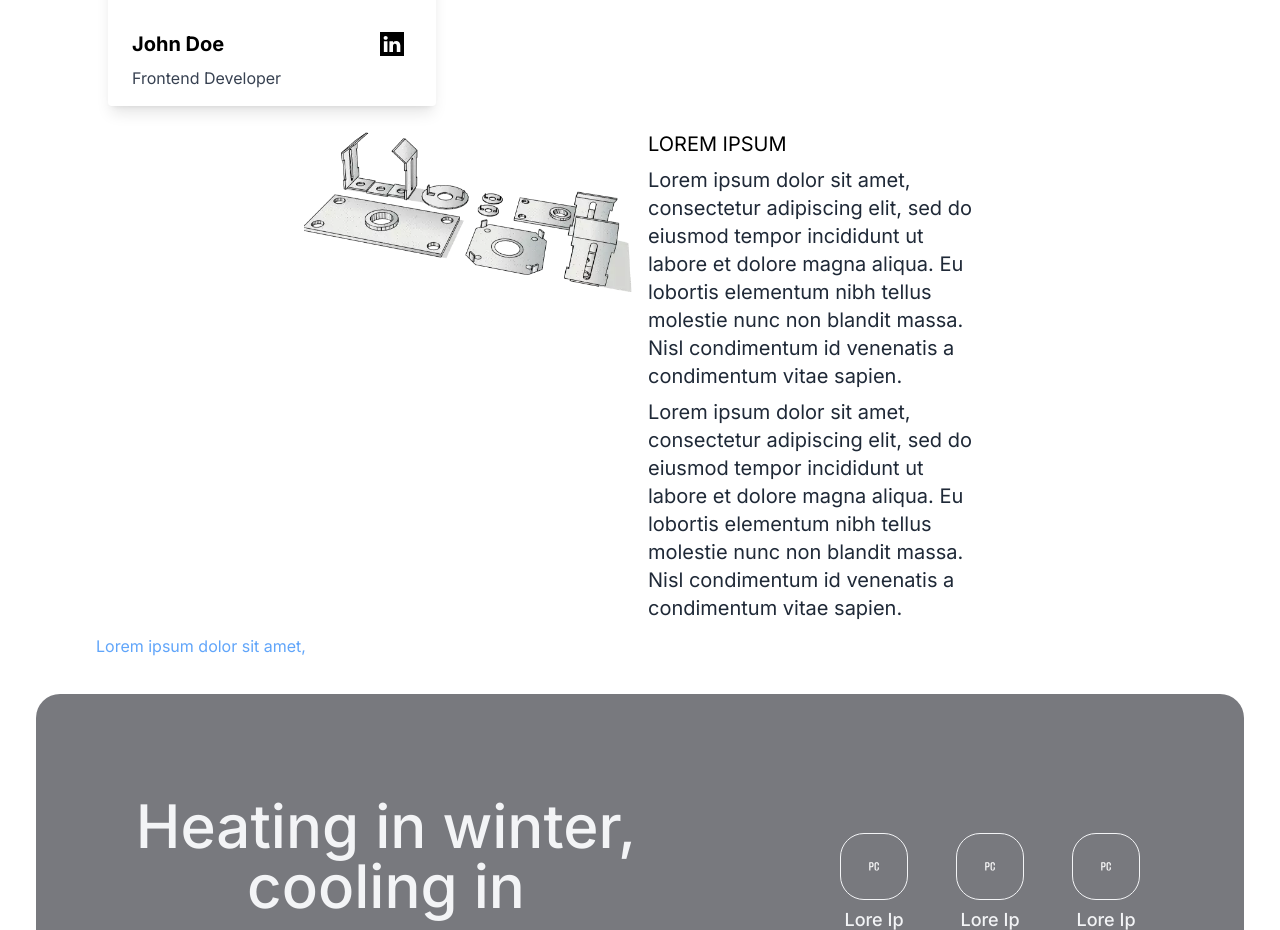
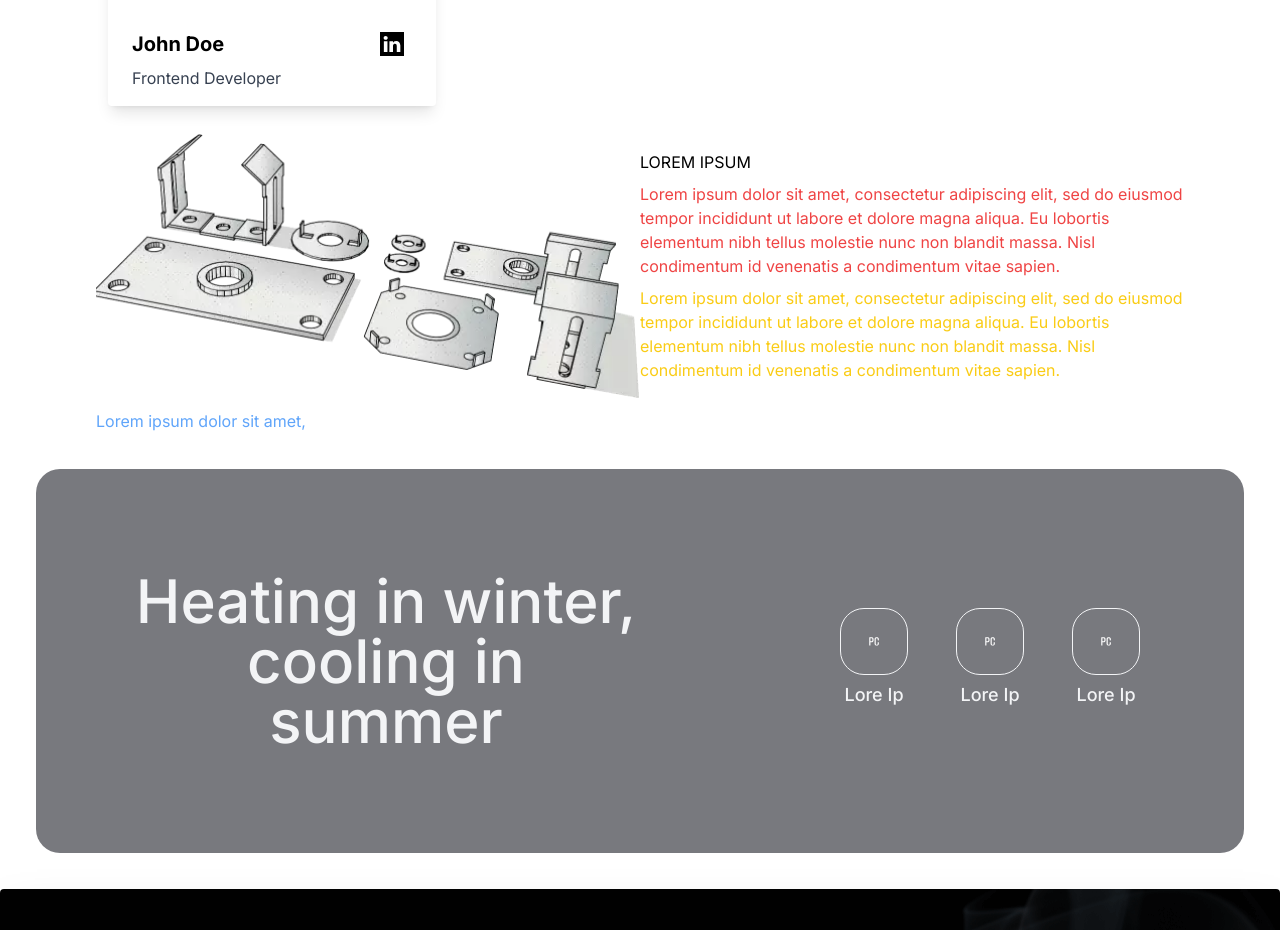
Before and after one commit to Recursive-Solutions-LLC/LandHelmet, a Next.js app: page / in a window 1280 px wide. Shown: the part 6306-7236 px from the top of the page. Built offline with nearby package versions, Linux system fonts and the light colour scheme.

Commit message:
LH-28: corrections to ServiceInfo2

```diff
--- a/src/app/components/containers/ServiceInfo2.tsx
+++ b/src/app/components/containers/ServiceInfo2.tsx
@@ -1,55 +1,110 @@
-import React, { useEffect, useRef, useState, JSX } from 'react';
+// import React, { useEffect, useRef, useState, JSX } from 'react';
 
-interface ServiceInfo2Model {
-  imageComponent: JSX.Element;
-  textComponent: JSX.Element;
+// interface ServiceInfo2Model {
+//   imageComponent: JSX.Element;
+//   textComponent: JSX.Element;
+// }
+
+// const ServiceInfo2 = (model: ServiceInfo2Model) => {
+//   const [isVisible, setIsVisible] = useState(false);
+
+//   const { imageComponent, textComponent } = model;
+
+//   const imageRef = useRef<HTMLImageElement>(null);
+//   const textRef = useRef<HTMLDivElement>(null);
+
+
+//   useEffect(() => {
+//     const observer = new IntersectionObserver(
+//       ([entry]) => {
+//         if (entry.isIntersecting) {
+//           setIsVisible(true);
+//           if(imageRef.current) {
+//             observer.unobserve(imageRef.current);
+//           }
+
+//           if(textRef.current) {
+//             observer.unobserve(textRef.current);
+//           }
+//         }
+//       },
+//       { threshold: 0.5 }
+//     );
+
+//     if(imageRef.current) {
+//         observer.observe(imageRef.current);
+//     }
+
+//     if(textRef.current) {
+//         observer.observe(textRef.current);
+//     }
+
+//     return () => observer.disconnect();
+//   }, []);
+
+//   return (
+//     <div className="grid my-3 grid-cols-1 md:grid-cols-2 justify-center max-w-2xl mx-auto">
+//       <div ref={imageRef} className={`mr-2 transition-opacity duration-500 ${isVisible ? 'opacity-100' : 'opacity-0'}`}>
+//         { React.cloneElement(imageComponent, { className: 'w-auto max-h-fit rounded-sm' }) }
+//       </div>
+//       <div ref={textRef} className={`ml-2 transition-opacity duration-500 ${isVisible ? 'opacity-100' : 'opacity-0'}`}>
+//         { React.cloneElement(textComponent, { className: 'w-auto max-h-fit text-xl text-gray-800 w-2/3' }) }
+//       </div>
+//     </div>
+//   );
+// };
+
+// export default ServiceInfo2;
+
+import React, { useEffect, useRef, useState } from 'react';
+import { motion, useAnimation } from 'framer-motion';
+
+interface TwoColumnLayoutProps {
+  imageComponent: React.ReactNode;
+  textComponent: React.ReactNode;
 }
 
-const ServiceInfo2 = (model: ServiceInfo2Model) => {
-  const [isVisible, setIsVisible] = useState(false);
-
-  const { imageComponent, textComponent } = model;
-
-  const imageRef = useRef<HTMLImageElement>(null);
-  const textRef = useRef<HTMLDivElement>(null);
-
+const ServiceInfo2: React.FC<TwoColumnLayoutProps> = ({ imageComponent, textComponent }) =>
+{
+  const containerRef = useRef<HTMLDivElement>(null);
+  const [isSmallScreen, setIsSmallScreen] = useState<boolean>(false);
+  const controlsLeft = useAnimation();
+  const controlsRight = useAnimation();
 
   useEffect(() => {
-    const observer = new IntersectionObserver(
-      ([entry]) => {
-        if (entry.isIntersecting) {
-          setIsVisible(true);
-          if(imageRef.current) {
-            observer.unobserve(imageRef.current);
-          }
+    const checkScreenSize = () => {
+      setIsSmallScreen(window.innerWidth < 768);
+    };
 
-          if(textRef.current) {
-            observer.unobserve(textRef.current);
-          }
-        }
-      },
-      { threshold: 0.5 }
-    );
-
-    if(imageRef.current) {
-        observer.observe(imageRef.current);
-    }
-
-    if(textRef.current) {
-        observer.observe(textRef.current);
-    }
-
-    return () => observer.disconnect();
+    checkScreenSize();
+    window.addEventListener('resize', checkScreenSize);
+    return () => window.removeEventListener('resize', checkScreenSize);
   }, []);
 
+  useEffect(() => {
+    if (containerRef.current) {
+      controlsLeft.start({ opacity: 1, x: 0 });
+      controlsRight.start({ opacity: 1, x: 0 });
+    }
+  }, [isSmallScreen, controlsLeft, controlsRight]);
+
   return (
-    <div className="grid my-3 grid-cols-1 md:grid-cols-2 justify-center max-w-2xl mx-auto">
-      <div ref={imageRef} className={`mr-2 transition-opacity duration-500 ${isVisible ? 'opacity-100' : 'opacity-0'}`}>
-        { React.cloneElement(imageComponent, { className: 'w-auto max-h-fit rounded-sm' }) }
-      </div>
-      <div ref={textRef} className={`ml-2 transition-opacity duration-500 ${isVisible ? 'opacity-100' : 'opacity-0'}`}>
-        { React.cloneElement(textComponent, { className: 'w-auto max-h-fit text-xl text-gray-800 w-2/3' }) }
-      </div>
+    <div className="flex flex-col md:flex-row w-full mb-2 overflow-hidden">
+      <motion.div ref={containerRef} initial={{ opacity: 0, x: isSmallScreen ? 0 : -100 }} animate={controlsLeft} transition={{ duration: 1 }} className="md:w-1/2 flex justify-center items-center">
+        {imageComponent}
+      </motion.div>
+      {isSmallScreen && (
+        <motion.div initial={{ opacity: 0, y: 100 }} animate={controlsRight} transition={{ duration: 1 }}
+          className="md:w-full flex justify-center items-center">
+          {textComponent}
+        </motion.div>
+      )}
+      {!isSmallScreen && (
+        <motion.div initial={{ opacity: 0, x: 100 }} animate={controlsRight} transition={{ duration: 1 }}
+          className="md:w-1/2 flex justify-center items-center">
+          {textComponent}
+        </motion.div>
+      )}
     </div>
   );
 };
--- a/src/app/page.tsx
+++ b/src/app/page.tsx
@@ -104,8 +104,8 @@ export default function Home() {
   const mockServiceInfoText = (
   <div>
     <h1 className="text-black mb-2">LOREM IPSUM</h1>
-    <p className=" mb-2">Lorem ipsum dolor sit amet, consectetur adipiscing elit, sed do eiusmod tempor incididunt ut labore et dolore magna aliqua. Eu lobortis elementum nibh tellus molestie nunc non blandit massa. Nisl condimentum id venenatis a condimentum vitae sapien.</p>
-    <p className="">Lorem ipsum dolor sit amet, consectetur adipiscing elit, sed do eiusmod tempor incididunt ut labore et dolore magna aliqua. Eu lobortis elementum nibh tellus molestie nunc non blandit massa. Nisl condimentum id venenatis a condimentum vitae sapien.</p>
+    <p className=" mb-2 text-red-500">Lorem ipsum dolor sit amet, consectetur adipiscing elit, sed do eiusmod tempor incididunt ut labore et dolore magna aliqua. Eu lobortis elementum nibh tellus molestie nunc non blandit massa. Nisl condimentum id venenatis a condimentum vitae sapien.</p>
+    <p className="text-yellow-400">Lorem ipsum dolor sit amet, consectetur adipiscing elit, sed do eiusmod tempor incididunt ut labore et dolore magna aliqua. Eu lobortis elementum nibh tellus molestie nunc non blandit massa. Nisl condimentum id venenatis a condimentum vitae sapien.</p>
   </div>);
 
   interface TypingData {
```
